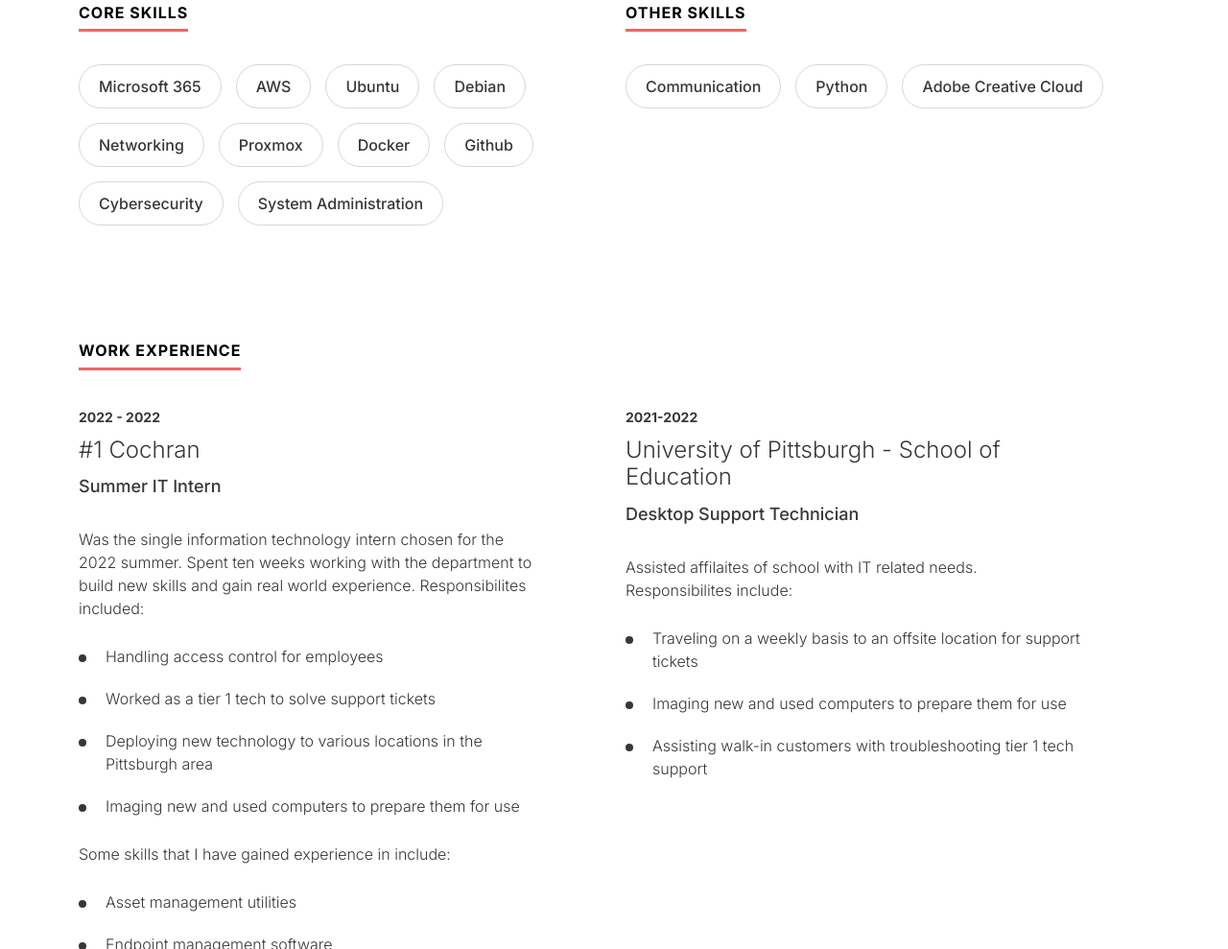
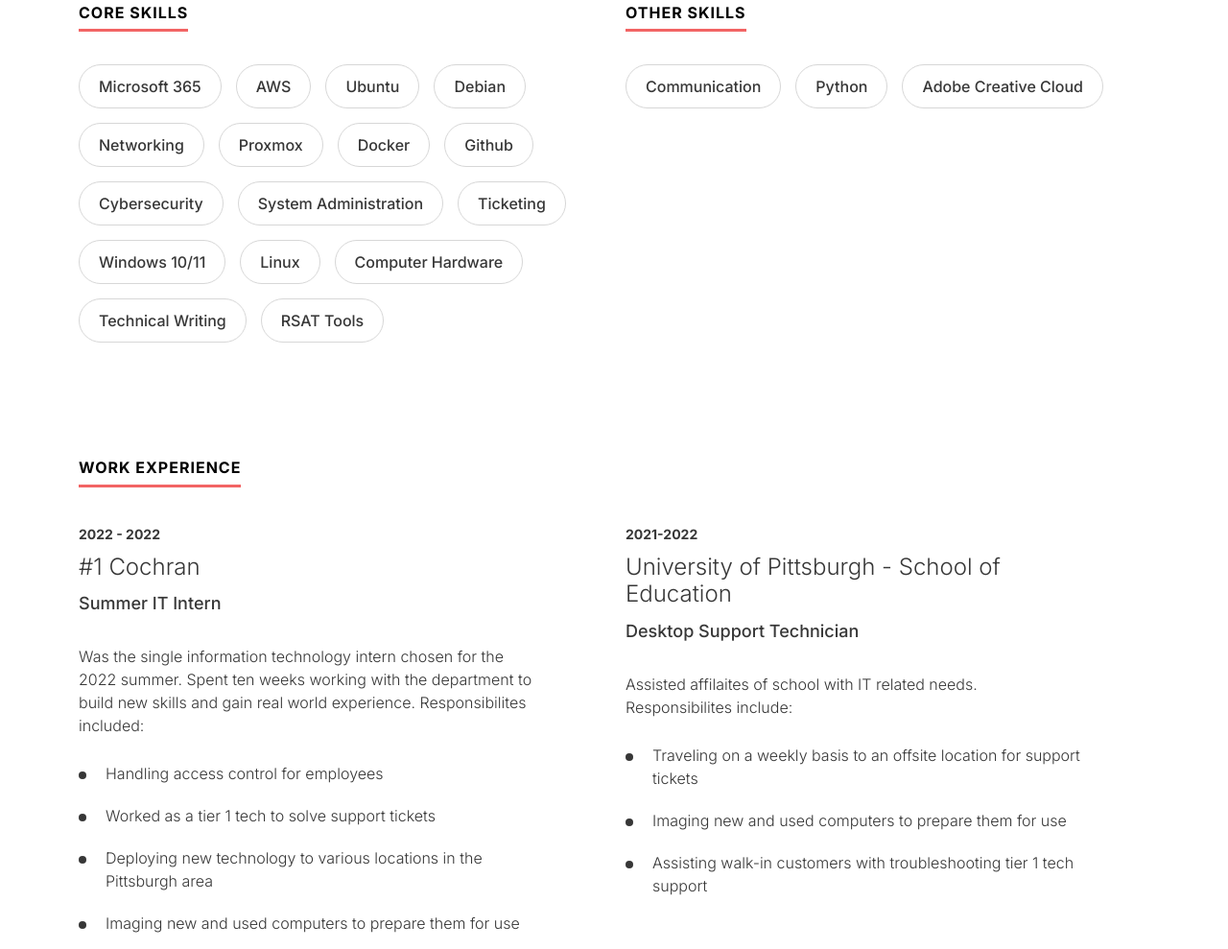
Before and after one commit to azulxzzz/personal-site, a plain HTML site: page index.html in a window 1280 px wide. Shown: the part 1287-2276 px from the top of the page at 96% size. Drawn offline with nearby package versions, Linux system fonts and the light colour scheme.

Commit message:
added skills

```diff
--- a/index.html
+++ b/index.html
@@ -108,6 +108,12 @@
                <li>Github</li>
                <li>Cybersecurity</li>
                <li>System Administration</li>
+               <li>Ticketing</li>
+               <li>Windows 10/11</li>
+               <li>Linux</li>
+               <li>Computer Hardware</li>
+               <li>Technical Writing</li>
+               <li>RSAT Tools</li>
              </ul>
           </div>
           <div class="col-12 col-sm-12 col-md-6 col-lg-6 col-xl-6 col-xxl-6">
```
